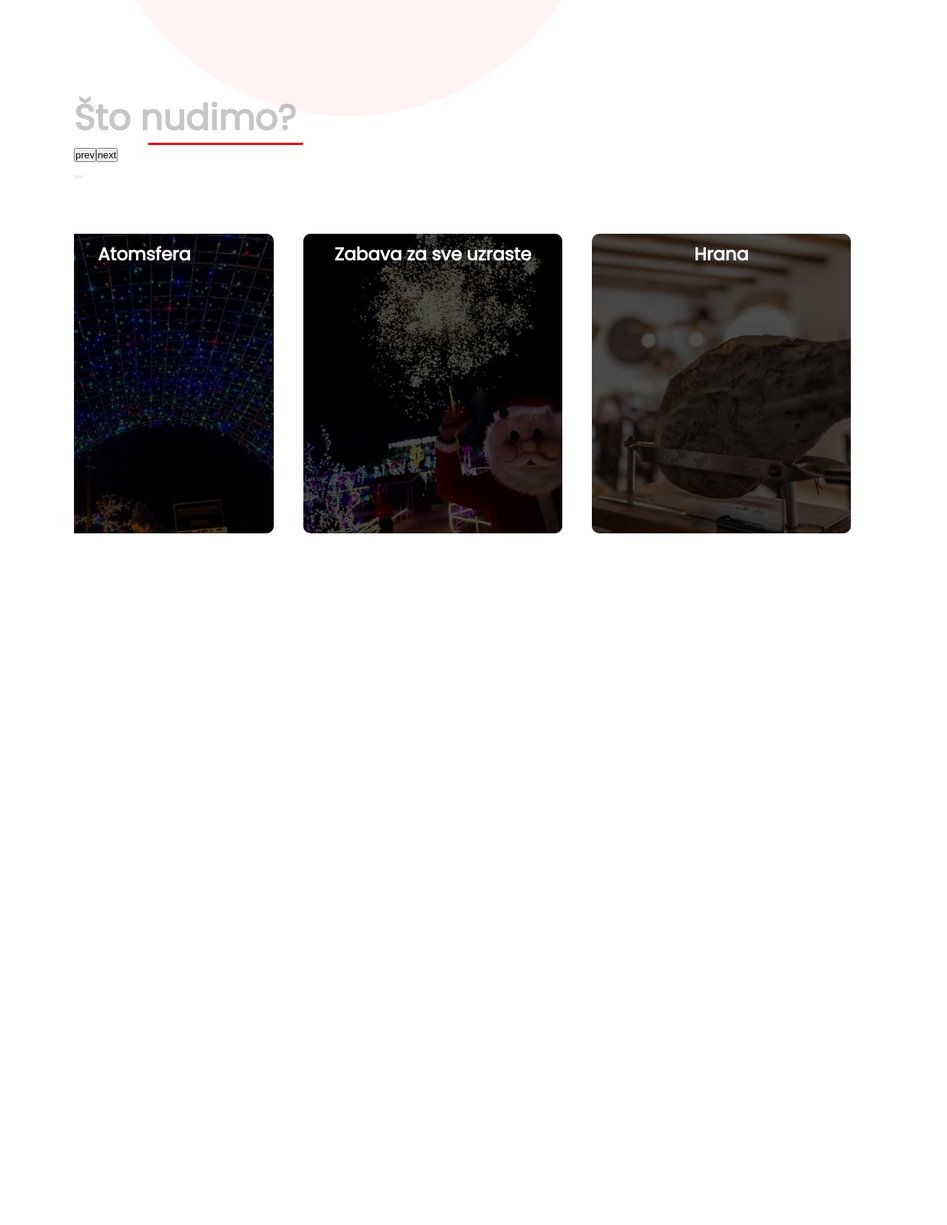
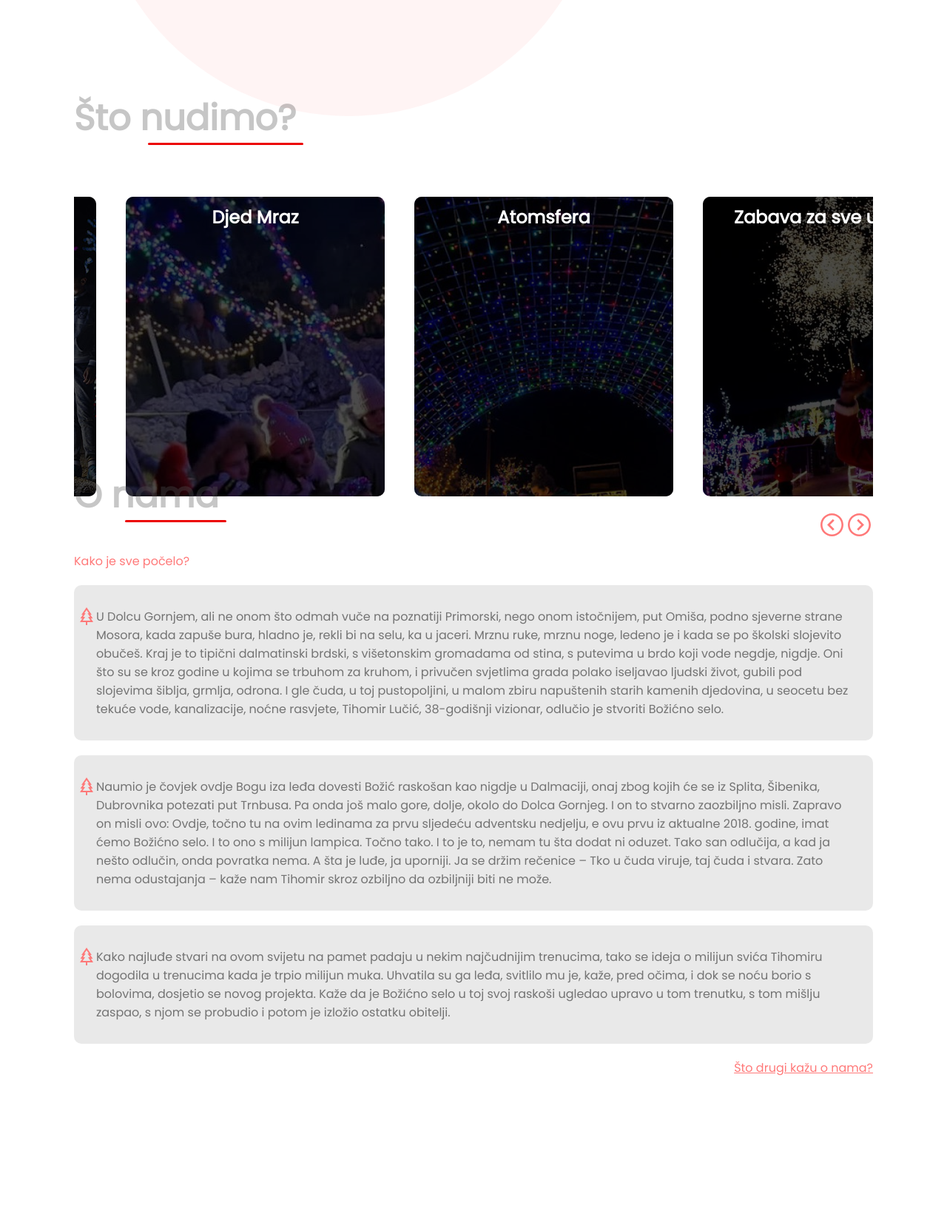
Before and after one commit to grom48/BozicnoSelo, a PHP site: page / in a window 1280 px wide. Shown: the part 850-2506 px from the top of the page at 74% size. Before the commit the page ends 1571 px from the top, so only its background shows below. Run offline with PHP 8.4, Linux system fonts and the light colour scheme.

Commit message:
O nama - responziva

```diff
--- a/assets/css/main.css
+++ b/assets/css/main.css
@@ -1069,6 +1069,14 @@
   background: url("../../assets/img/hrana.png");
 }
 
+section.what_we_have .liteshow {
+  background: url("../../assets/img/lampice.jpg");
+}
+
+section.what_we_have .djed {
+  background: url(../../assets/img/santa.jpg);
+}
+
 .stats {
   position: absolute;
   bottom: 0;
@@ -1088,4 +1096,73 @@
   visibility: visible;
   opacity: 1;
 }
-/*# sourceMappingURL=main.css.map */
+
+.buttons {
+  display: -webkit-box;
+  display: -ms-flexbox;
+  display: flex;
+  -webkit-box-pack: end;
+      -ms-flex-pack: end;
+          justify-content: end;
+}
+
+.buttons button {
+  background: none;
+  border: none;
+  outline: none;
+  cursor: pointer;
+  padding: 3px;
+}
+
+@media only screen and (max-width: 769px) {
+  section.what_we_have {
+    padding: 150px 20px 200px 20px;
+  }
+  .main-h1 {
+    font-size: 38px;
+  }
+}
+
+section.about-us {
+  margin: 200px 100px;
+}
+
+section.about-us .how-started {
+  color: #FF7979;
+  margin-top: 40px;
+}
+
+section.about-us .text-card {
+  background: #e9e9e9;
+  color: #737373;
+  margin-top: 20px;
+  padding: 30px;
+  border-radius: 10px;
+}
+
+section.about-us .text-card p {
+  position: relative;
+}
+
+section.about-us .text-card p::before {
+  content: url("../../assets/img/icons/tree.svg");
+  position: absolute;
+  left: -25px;
+}
+
+.mediji {
+  display: -webkit-box;
+  display: -ms-flexbox;
+  display: flex;
+  -webkit-box-pack: end;
+      -ms-flex-pack: end;
+          justify-content: end;
+  margin-top: 20px;
+  color: #FF7979;
+}
+
+@media only screen and (max-width: 769px) {
+  section.about-us {
+    margin: 300px 20px;
+  }
+}
--- a/index.html
+++ b/index.html
@@ -123,31 +123,67 @@
           <div class="card uzrast">
             <div class="shadow">
               <h1 class="card-title">Zabava za sve uzraste</h1>
+              <div class="stats">
+                <p>Djeca vrište, odrasli su u čudu</p>
+              </div>
             </div>
           </div>
           <div class="card hrana">
             <div class="shadow">
               <h1 class="card-title">Hrana</h1>
+              <div class="stats">
+                <p>Imat će te priliku probati tradicionalnu hranu</p>
+              </div>
             </div>
           </div>
           <div class="card animals">
             <div class="shadow">
               <h1 class="card-title">Životinje</h1>
+              <div class="stats">
+                <p>Guske, mandarinske patke, mufloni, emue, magarci, ljame, konji...</p>
+              </div>
             </div>
           </div>
-          <div class="card animals">
+          <div class="card liteshow">
             <div class="shadow">
-              <h1 class="card-title">Ptice</h1>
+              <h1 class="card-title">Milijune Lampica</h1>
+              <div class="stats">
+                <p>Ove zime Božićno Selo bit će ukrašeno s točno 3 milijuna lampica</p>
+              </div>
             </div>
           </div>
-          <div class="card animals">
+          <div class="card djed">
             <div class="shadow">
-              <h1 class="card-title">Ptice</h1>
+              <h1 class="card-title">Djed Mraz</h1>
+              <div class="stats">
+                <p>Višegodišnji pobjednik Hrvatske za najboljeg djedicu.</p>
+              </div>
             </div>
           </div>
         </div>
+        <div class="buttons buttons-req">
+            <button class="prev-button">
+              <img src="assets/img/icons/icon-left.svg" alt="left-arrow" />
+            </button>
+            <button class="next-button">
+              <img src="assets/img/icons/icon-right.svg" alt="right-arrow" />
+            </button>
+        </div>
       </section>
-      <section class="about-us" style="height: 100vh"></section>
+      <section class="about-us">
+        <h1 class="main-h1">O nama</h1>
+        <p class="how-started">Kako je sve počelo?</p>
+        <div class="text-card">
+          <p>U Dolcu Gornjem, ali ne onom što odmah vuče na poznatiji Primorski, nego onom istočnijem, put Omiša, podno sjeverne strane Mosora, kada zapuše bura, hladno je, rekli bi na selu, ka u jaceri. Mrznu ruke, mrznu noge, ledeno je i kada se po školski slojevito obučeš. Kraj je to tipični dalmatinski brdski, s višetonskim gromadama od stina, s putevima u brdo koji vode negdje, nigdje. Oni što su se kroz godine u kojima se trbuhom za kruhom, i privučen svjetlima grada polako iseljavao ljudski život, gubili pod slojevima šiblja, grmlja, odrona. I gle čuda, u toj pustopoljini, u malom zbiru napuštenih starih kamenih djedovina, u seocetu bez tekuće vode, kanalizacije, noćne rasvjete, Tihomir Lučić, 38-godišnji vizionar, odlučio je stvoriti Božićno selo.</p>
+        </div>
+        <div class="text-card">
+          <p>Naumio je čovjek ovdje Bogu iza leđa dovesti Božić raskošan kao nigdje u Dalmaciji, onaj zbog kojih će se iz Splita, Šibenika, Dubrovnika potezati put Trnbusa. Pa onda još malo gore, dolje, okolo do Dolca Gornjeg. I on to stvarno zaozbiljno misli. Zapravo on misli ovo: Ovdje, točno tu na ovim ledinama za prvu sljedeću adventsku nedjelju, e ovu prvu iz aktualne 2018. godine, imat ćemo Božićno selo. I to ono s milijun lampica. Točno tako. I to je to, nemam tu šta dodat ni oduzet. Tako san odlučija, a kad ja nešto odlučin, onda povratka nema. A šta je luđe, ja uporniji. Ja se držim rečenice – Tko u čuda viruje, taj čuda i stvara. Zato nema odustajanja – kaže nam Tihomir skroz ozbiljno da ozbiljniji biti ne može.</p>
+        </div>
+        <div class="text-card">
+          <p>Kako najluđe stvari na ovom svijetu na pamet padaju u nekim najčudnijim trenucima, tako se ideja o milijun svića Tihomiru dogodila u trenucima kada je trpio milijun muka. Uhvatila su ga leđa, svitlilo mu je, kaže, pred očima, i dok se noću borio s bolovima, dosjetio se novog projekta. Kaže da je Božićno selo u toj svoj raskoši ugledao upravo u tom trenutku, s tom mišlju zaspao, s njom se probudio i potom je izložio ostatku obitelji.</p>
+        </div>
+        <a class="mediji" href="#">Što drugi kažu o nama?</a>
+      </section>
     </main>
 
     <script src="https://cdnjs.cloudflare.com/ajax/libs/tiny-slider/2.9.2/min/tiny-slider.js"></script>
@@ -158,7 +194,23 @@
         fixedWidth: 400,
         swipeAngle: false,
         speed: 400,
+        controls: false,
+        nav: false,
+        mouseDrag:true
       });
+      slider.goTo(0.5)
+      slider.goTo("prev");
+      slider.goTo("next");
+      slider.goTo("first");
+      slider.goTo("last");
+
+      document.querySelector(".prev-button").onclick = function () {
+        slider.goTo("prev");
+      };
+      document.querySelector(".next-button").onclick = function () {
+        slider.goTo("next");
+
+      };
     </script>
     <script src="./assets/js/slider.js"></script>
     <script src="./assets/js/main.js"></script>
--- a/scss/main.scss
+++ b/scss/main.scss
@@ -5,3 +5,4 @@
 @import "./partials/header";
 @import "./partials/hamburger";
 @import "./partials/wehave";
+@import "./partials/about";
--- /dev/null
+++ b/scss/partials/_about.scss
@@ -0,0 +1,40 @@
+section.about-us {
+    margin: 200px 100px;
+
+    .how-started {
+        color: $lightRed;
+        margin-top: 40px;
+    }
+
+    .text-card {
+        background: #e9e9e9;
+        color: $textColor;
+        margin-top: 20px;
+        padding: 30px;
+        border-radius: 10px;
+
+        p {
+            position: relative;
+
+            &::before {
+                content: url("../../assets/img/icons/tree.svg");
+                position: absolute;
+                left: -25px;
+            }
+        }
+    }
+}
+
+.mediji {
+    display: flex;
+    justify-content: end;
+    margin-top: 20px;
+    color: $lightRed;
+}
+
+
+@media only screen and (max-width: 769px) {
+    section.about-us {
+        margin: 300px 20px;
+    }
+}
--- a/scss/partials/_wehave.scss
+++ b/scss/partials/_wehave.scss
@@ -43,13 +43,19 @@
   .hrana {
     background: url("../../assets/img/hrana.png");
   }
+  .liteshow {
+    background: url("../../assets/img/lampice.jpg");
+  }
+  .djed {
+    background: url(../../assets/img/santa.jpg);
+  }
 }
 
 .stats {
-    position: absolute;
-    bottom: 0;
-    left: 50%;
-    transform: translate(-50%);
+  position: absolute;
+  bottom: 0;
+  left: 50%;
+  transform: translate(-50%);
   color: white;
   padding-bottom: 40px;
   visibility: hidden;
@@ -62,3 +68,25 @@
   visibility: visible;
   opacity: 1;
 }
+
+.buttons {
+  display: flex;
+  justify-content: end;
+}
+
+.buttons button {
+  background: none;
+  border: none;
+  outline: none;
+  cursor: pointer;
+  padding: 3px;
+}
+
+@media only screen and (max-width: 769px) {
+  section.what_we_have {
+    padding: 150px 20px 200px 20px;
+  }
+  .main-h1 {
+    font-size: 38px;
+  }
+}
```
Also changed, not shown: assets/img/icons/tree.svg (added), assets/img/lampice.jpg (added), assets/img/santa.jpg (added).
